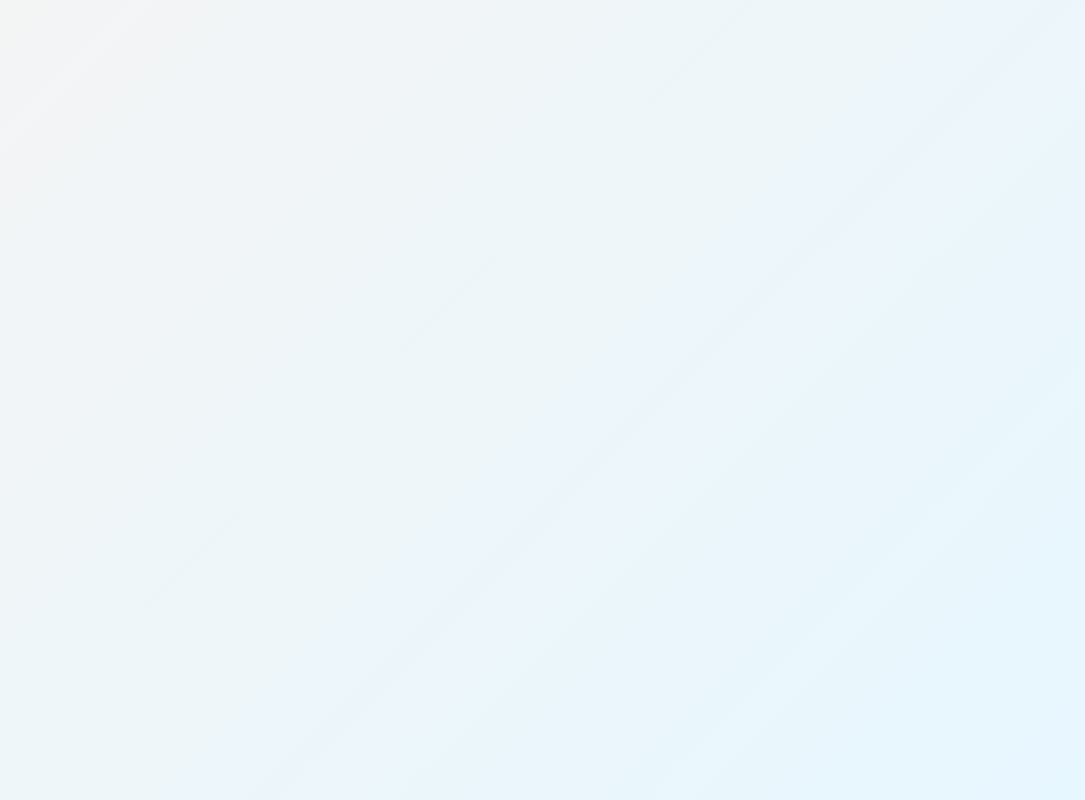
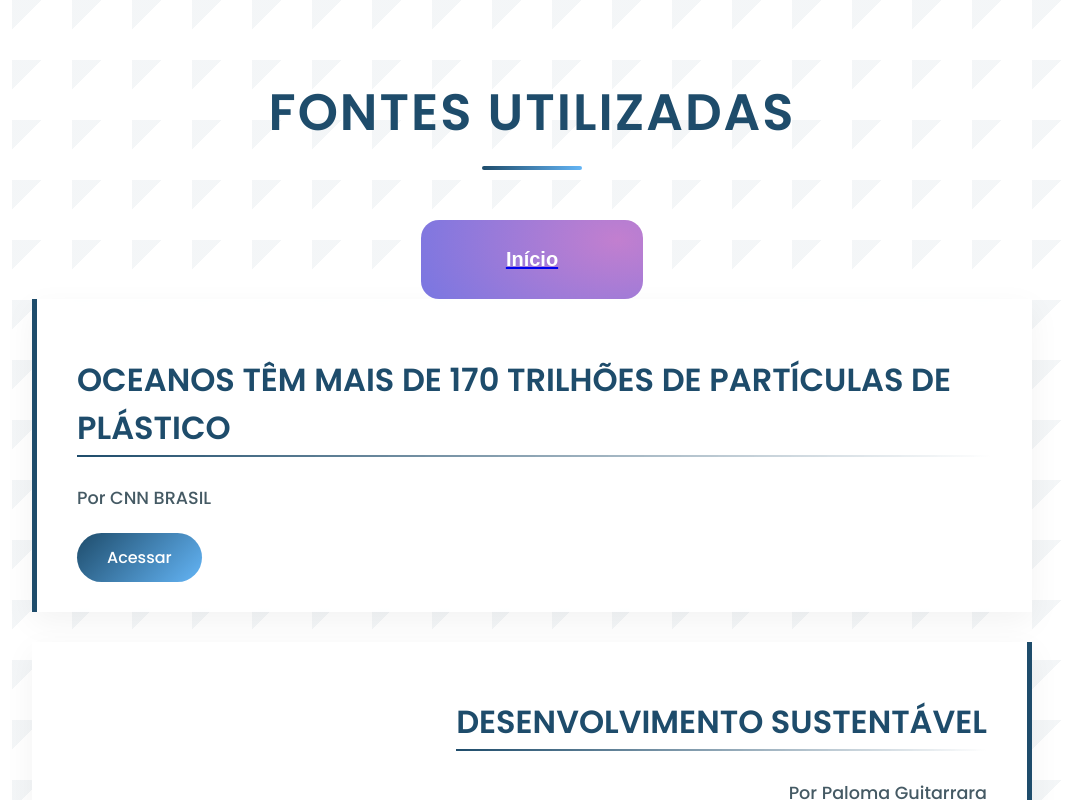
Before and after one commit to odeni3/aquasafe, a React (Vite) app in the folder aquasafe/: page /fontes in a window 1280 px wide. Before the commit this address had no page. Shown: the top 800 px of the page, without its empty margins (108-1193 px from the left). Built offline with nearby package versions, Linux system fonts and the light colour scheme.

Commit message:
adicionando fontes

```diff
--- a/aquasafe/src/components/header/Header.jsx
+++ b/aquasafe/src/components/header/Header.jsx
@@ -31,6 +31,7 @@
             <a>Informações</a>
             <div className="dropdown-content">
               <Link to="/artigos">Artigos</Link>
+              <Link to="/fontes">Fontes</Link>
             </div>
           </li>
         </ul>
--- a/aquasafe/src/components/header/styles.css
+++ b/aquasafe/src/components/header/styles.css
@@ -5,7 +5,7 @@
   /* Header principal */
   .header-container {
     display: flex;
-    justify-content: space-between;
+    justify-content: flex-start;
     align-items: center;
     padding: 20px 100px;
     background-color: #f4f4f400; /* Cor de fundo semelhante à imagem */
--- a/aquasafe/src/main.jsx
+++ b/aquasafe/src/main.jsx
@@ -13,6 +13,7 @@
 import Artigos from './pages/Informacoes/Artigos/Artigos.jsx'
 import Missao from './pages/Sobre/Missao/missao.jsx';
 import QuizEducativo from './pages/Quiz/Quiz.jsx';
+import Fontes from './pages/Fontes/Fontes.jsx';
 
 createRoot(document.getElementById('root')).render(
   <StrictMode>
@@ -29,6 +30,7 @@
         <Route path='/artigos' element={<Artigos />} />
         <Route path="/missao" element={<Missao />} />
         <Route path="/quiz" element={<QuizEducativo />} />
+        <Route path="/fontes" element={<Fontes />} />
       </Routes>
     </Router>
   </StrictMode>
--- /dev/null
+++ b/aquasafe/src/pages/Fontes/Fontes.jsx
@@ -0,0 +1,54 @@
+import './styles.css';
+import { Link } from 'react-router-dom';
+const Fontes = () => {
+  const dadosFontes = [
+    {
+      titulo: "OCEANOS TÊM MAIS DE 170 TRILHÕES DE PARTÍCULAS DE PLÁSTICO",
+      autor: "CNN BRASIL ",
+      link: "https://www.cnnbrasil.com.br/internacional/oceanos-tem-mais-de-170-trilhoes-de-particulas-de-plastico-diz-estudo/",
+    },
+    {
+      titulo: "DESENVOLVIMENTO SUSTENTÁVEL",
+      autor: "Paloma Guitarrara",
+      link: "https://brasilescola.uol.com.br/geografia/desenvolvimento-sustentavel.htm",
+    },
+    {
+      titulo: "ODS 14 - VIDA NA ÁGUA",
+      autor: "Nações Unidas Brasil",
+      link: "https://brasil.un.org/pt-br/sdgs/14",
+    },
+  ];
+
+  return (
+    <div className="fontes-container">
+      <h1>Fontes utilizadas</h1>
+      <div className="centraliza">
+        <div className="botao">
+          <Link to="/">
+            <button>Início</button>
+          </Link>
+        </div>
+      </div>
+      <div className="fontes-lista">
+        {dadosFontes.map((fonte, index) => (
+          <div className="fonte-card" key={index}>
+            <h2>{fonte.titulo}</h2>
+            <p className="fonte-autor">Por {fonte.autor}</p>
+            {/* Botão para acessar o link */}
+            <a
+              href={fonte.link}
+              target="_blank"
+              rel="noopener noreferrer"
+              className="fonte-botao"
+            >
+              Acessar
+            </a>
+          </div>
+        ))}
+      </div>
+    </div>
+  );
+};
+/**/
+
+export default Fontes;
--- /dev/null
+++ b/aquasafe/src/pages/Fontes/styles.css
@@ -0,0 +1,165 @@
+.fontes-container {
+    background-color: #ffffff;
+    padding: 40px 20px;
+    min-height: 100vh;
+    display: flex;
+    flex-direction: column;
+    align-items: center;
+    position: relative;
+    overflow: hidden;
+}
+
+.fontes-container::before {
+    content: '';
+    position: absolute;
+    top: 0;
+    left: 0;
+    width: 100%;
+    height: 100%;
+    background: linear-gradient(135deg, rgba(30, 76, 107, 0.05) 25%, transparent 25%);
+    background-size: 60px 60px;
+    z-index: 1;
+}
+
+.fontes-container h1 {
+    font-size: 3.2em;
+    margin-bottom: 50px;
+    color: #1E4C6B;
+    text-transform: uppercase;
+    letter-spacing: 2px;
+    position: relative;
+    z-index: 2;
+}
+
+.fontes-container h1::after {
+    content: '';
+    display: block;
+    width: 100px;
+    height: 4px;
+    background: linear-gradient(90deg, #1E4C6B, #64B5F6);
+    margin: 15px auto 0;
+    border-radius: 2px;
+}
+
+.fontes-lista {
+    display: flex;
+    flex-direction: column;
+    gap: 30px;
+    max-width: 1000px;
+    width: 100%;
+    position: relative;
+    z-index: 2;
+}
+
+.fonte-card {
+    background: rgba(255, 255, 255, 0.9);
+    padding: 30px 40px;
+    position: relative;
+    backdrop-filter: blur(10px);
+    border-left: 5px solid #1E4C6B;
+    transform: translateX(-100px);
+    opacity: 0;
+    animation: slideIn 0.5s forwards;
+    box-shadow: 0 10px 30px rgba(0, 0, 0, 0.05);
+}
+
+.fonte-card:nth-child(even) {
+    border-left: none;
+    border-right: 5px solid #1E4C6B;
+    transform: translateX(100px);
+    text-align: right;
+}
+
+.fonte-card h2 {
+    font-size: 2em;
+    margin-bottom: 15px;
+    color: #1E4C6B;
+    font-weight: 600;
+    position: relative;
+    display: inline-block;
+}
+
+.fonte-card h2::after {
+    content: '';
+    position: absolute;
+    bottom: -5px;
+    left: 0;
+    width: 100%;
+    height: 2px;
+    background: linear-gradient(90deg, #1E4C6B, transparent);
+}
+
+.fonte-autor {
+    font-size: 1.1em;
+    color: #64B5F6;
+    margin-bottom: 15px;
+    font-weight: 500;
+}
+
+.fonte-card p {
+    font-size: 1.1em;
+    color: #455A64;
+    line-height: 1.6;
+    margin-bottom: 20px;
+}
+
+.fonte-botao {
+    display: inline-flex;
+    align-items: center;
+    padding: 12px 30px;
+    background: linear-gradient(135deg, #1E4C6B, #64B5F6);
+    color: white;
+    text-decoration: none;
+    border-radius: 25px;
+    font-weight: 500;
+    transition: all 0.3s ease;
+    border: none;
+    position: relative;
+    overflow: hidden;
+}
+
+.fonte-botao::before {
+    content: '';
+    position: absolute;
+    top: 0;
+    left: -100%;
+    width: 100%;
+    height: 100%;
+    background: linear-gradient(90deg, transparent, rgba(255, 255, 255, 0.2), transparent);
+    transition: 0.5s;
+}
+
+.fonte-botao:hover {
+    transform: translateY(-3px);
+    box-shadow: 0 5px 15px rgba(30, 76, 107, 0.3);
+}
+
+.fonte-botao:hover::before {
+    left: 100%;
+}
+
+@keyframes slideIn {
+    to {
+        transform: translateX(0);
+        opacity: 1;
+    }
+}
+
+@media (max-width: 768px) {
+    .fonte-card,
+    .fonte-card:nth-child(even) {
+        transform: translateX(0);
+        border-left: 5px solid #1E4C6B;
+        border-right: none;
+        text-align: left;
+        padding: 20px;
+    }
+
+    .fontes-container h1 {
+        font-size: 2.5em;
+    }
+
+    .fonte-card h2 {
+        font-size: 1.6em;
+    }
+}
```
